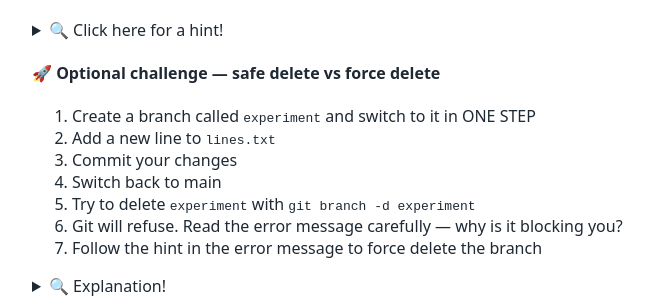
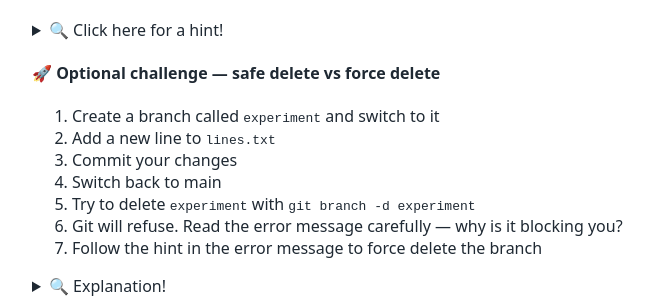
Before and after one commit to tu-delft-library/intermediate_version_control_with_git, a Jekyll site: the page built from material_for_participants/exercises.md, in a window 1280 px wide and 900 px high. Shown: the part 454-754 px from the top of the window, without its empty margins (108-761 px from the left). Built offline with Jekyll 4.4.1, drawn with Linux system fonts in a browser that asks for light colours; our own code applies the rules of GitHub Pages for plain Markdown files.

Commit message:
Remove confusing text

```diff
--- a/material_for_participants/exercises.md
+++ b/material_for_participants/exercises.md
@@ -28,7 +28,7 @@ When you are finished:
 
 #### 🚀 Optional challenge — safe delete vs force delete
 
-1. Create a branch called `experiment` and switch to it in ONE STEP
+1. Create a branch called `experiment` and switch to it
 1. Add a new line to `lines.txt`
 1. Commit your changes
 1. Switch back to main
```
